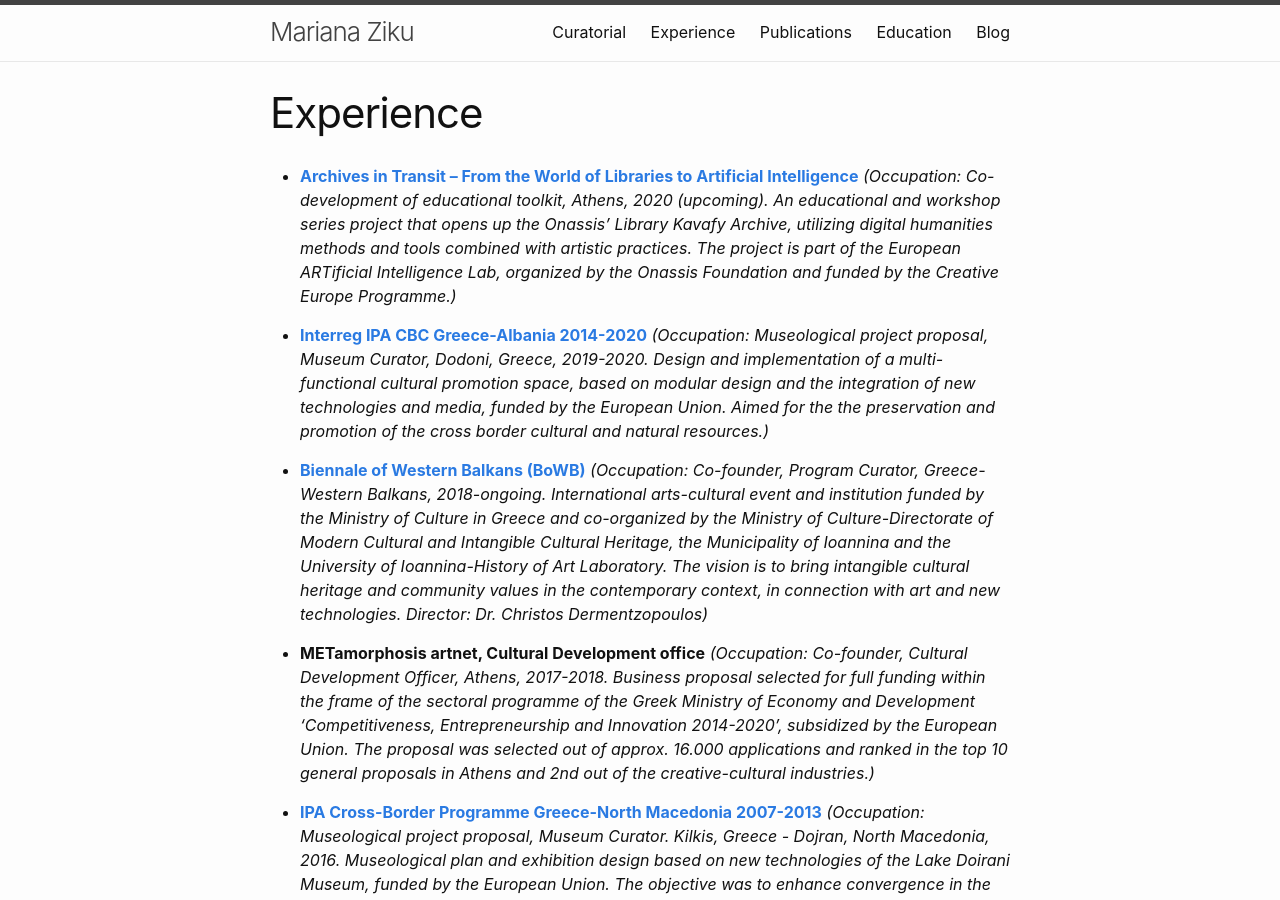
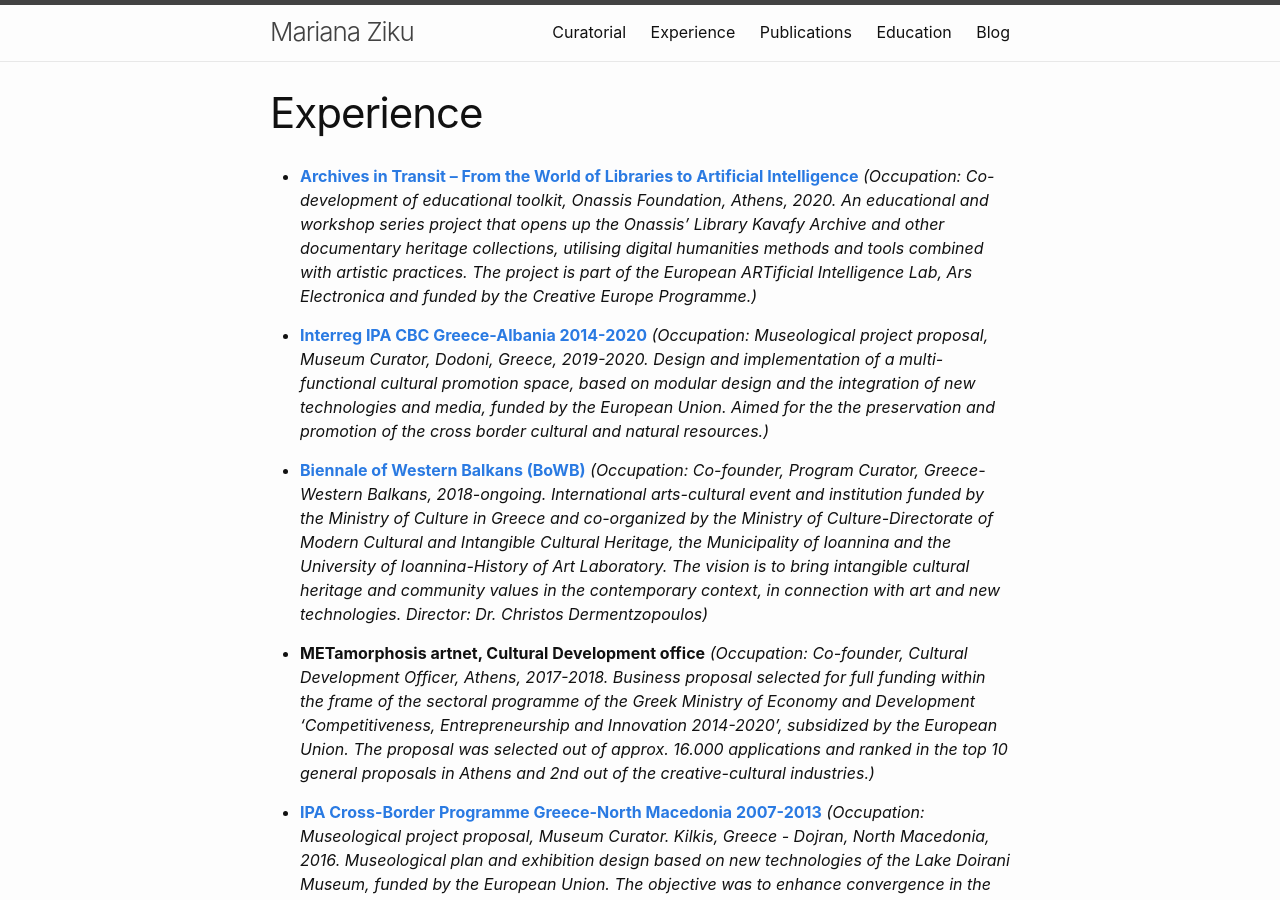
Before and after one commit to mziku/mziku.github.io, a Jekyll site: the page built from experience.md, in a window 1280 px wide and 900 px high. Built offline with Jekyll 4.4.1, drawn with Linux system fonts in a browser that asks for light colours.

Commit message:
Update experience.md

```diff
--- a/experience.md
+++ b/experience.md
@@ -5,7 +5,7 @@
 navigation_weight: 2
 ---
 
-+ [**Archives in Transit – From the World of Libraries to Artificial Intelligence**](https://www.onassis.org/whats-on/archives-transit) *(Occupation: Co-development of educational toolkit, Athens, 2020 (upcoming). An educational and workshop series project that opens up the Onassis' Library Kavafy Archive, utilizing digital humanities methods and tools combined with artistic practices. The project is part of the European ARTificial Intelligence Lab, organized by the Onassis Foundation and funded by the Creative Europe Programme.)*
++ [**Archives in Transit – From the World of Libraries to Artificial Intelligence**](https://www.onassis.org/whats-on/archives-transit) *(Occupation: Co-development of educational toolkit, Onassis Foundation, Athens, 2020. An educational and workshop series project that opens up the Onassis' Library Kavafy Archive and other documentary heritage collections, utilising digital humanities methods and tools combined with artistic practices. The project is part of the European ARTificial Intelligence Lab, Ars Electronica and funded by the Creative Europe Programme.)*
 
 + [**Interreg IPA CBC Greece-Albania 2014-2020**](https://greece-albania.eu) *(Occupation: Museological project proposal, Museum Curator, Dodoni, Greece, 2019-2020. Design and implementation of a multi-functional cultural promotion space, based on modular design and the integration of new technologies and media, funded by the European Union. Aimed for the the preservation and promotion of the cross border cultural and natural resources.)*
 
```
